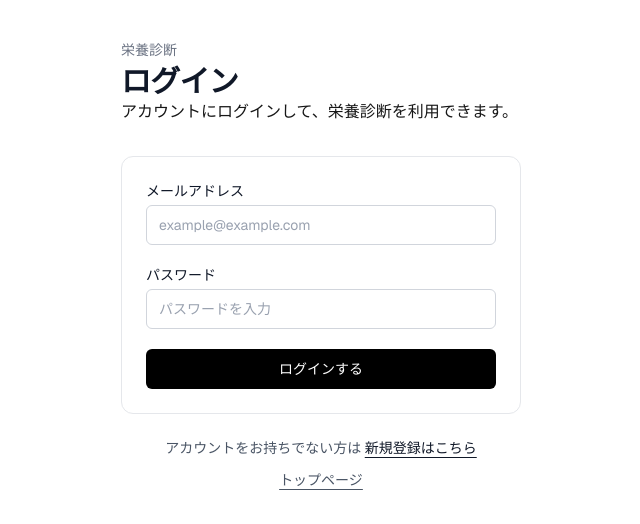
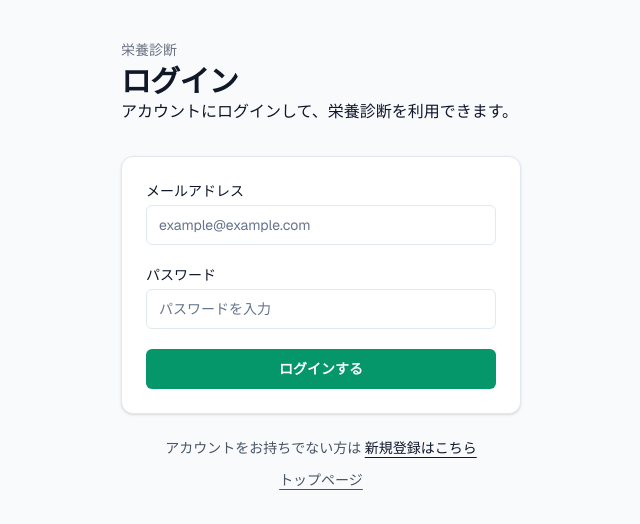
Before and after one commit to arasei/personal-nutrition-app, a Next.js app in the folder web/: page /login in a window 1280 px wide. Shown: the top 524 px of the page, without its empty margins (319-959 px from the left). Built offline with nearby package versions, Linux system fonts and the light colour scheme; no server answers.

Commit message:
style: 共通UIをエメラルド基調に統一

```diff
--- a/web/app/globals.css
+++ b/web/app/globals.css
@@ -4,6 +4,7 @@
   全体の概要
   - アプリ全体に共通する背景色・文字色・フォント・Tailwind のデザイントークンを定義するファイル
   - 全ての画面に本当に共通するもの を書く場所
+  - 色の名前と実際の色を管理する場所
   - layout.tsx(アプリ全体を包む箱) に対して その箱全体に適用する内装ルール
  */
 
@@ -67,8 +68,38 @@
   - 文字色につけた名前
 */
 :root {
-  --background: #ffffff;
-  --foreground: #171717;
+  /* ページ全体の背景 */
+  --background: #f8fafc;
+  /* 基本の文字色 */
+  --foreground: #0f172a;
+
+
+  /* カードや入力欄の白い背景 */
+  --surface: #ffffff;
+  /* カードや入力欄の薄い枠線 */
+  --border: #e2e8f0;
+  /* 補足説明・日付・注釈など */
+  --muted: #64748b;
+
+
+  /* 診断開始・ログインなど、最も重要な操作 */
+  --primary: #059669;
+  /* primaryボタンにマウスを乗せた時 */
+  --primary-hover: #047857;
+  /* 選択状態・薄いエメラルド背景 */
+  --primary-light: #ecfdf5;
+  /* グラフや補助的な強調 */
+  --secondary: #0f766e;
+
+
+  /* 成功を意味する状態色 */
+  --success: #10b981;
+  /* 警告を意味する状態色 */
+  --warning: #f59e0b;
+  /* エラーを意味する状態色 */
+  --error: #ef4444;
+  /* 情報を意味する状態色 */
+  --info: #3b82f6;
 }
 
 /*
@@ -85,6 +116,25 @@
 @theme inline {
   --color-background: var(--background);
   --color-foreground: var(--foreground);
+
+
+  --color-surface: var(--surface);
+  --color-border: var(--border);
+  --color-muted: var(--muted);
+
+
+  --color-primary: var(--primary);
+  --color-primary-hover: var(--primary-hover);
+  --color-primary-light: var(--primary-light);
+  --color-secondary: var(--secondary);
+
+
+  --color-success: var(--success);
+  --color-warning: var(--warning);
+  --color-error: var(--error);
+  --color-info: var(--info);
+
+
   --font-sans: var(--font-geist-sans);
   --font-mono: var(--font-geist-mono);
 }
--- a/web/app/login/page.tsx
+++ b/web/app/login/page.tsx
@@ -145,6 +145,7 @@ import { Input } from "@/components/ui/Input";
 import { Label } from "@/components/ui/Label";
 import Button from "@/components/ui/Button";
 import ErrorMessage from "@/components/ui/ErrorMessage";
+import Card from "@/components/ui/Card";
 
 export default function LoginPage() {
   const router = useRouter();
@@ -227,9 +228,10 @@ export default function LoginPage() {
         メールアドレス・パスワード
         - ログインボタンを押した時にフォームの内容を送信し、ログイン処理を動かす
       */}
+      <Card className="mt-8">
         <form
           onSubmit={handleLogin}
-        className="mt-8 space-y-5 rounded-xl border border-gray-200 bg-white p-4 sm:p-6"
+          className="space-y-5"
         >
           <div className="space-y-2">
             <Label htmlFor="email">
@@ -302,6 +304,7 @@ export default function LoginPage() {
             {isLoading ? "ログイン中..." : "ログインする"}
           </Button>
         </form>
+      </Card>
 
       {/* 新規登録ページ(/signup)への遷移リンク */}
       {/* 未登録の人がログイン画面から新規登録ページへ移動できるように */}
@@ -309,7 +312,7 @@ export default function LoginPage() {
         アカウントをお持ちでない方は{" "}
         <Link
           href="/signup"
-          className="font-medium text-gray-900 underline underline-offset-4"
+          className="whitespace-nowrap font-medium text-foreground underline underline-offset-4"
         >
           新規登録はこちら
         </Link>
--- a/web/components/ui/Button.tsx
+++ b/web/components/ui/Button.tsx
@@ -99,30 +99,75 @@ export default function Button({
   className = "",
   ...props
 }: ButtonProps) {
+
+// baseClassName(ボタンの基本の見た目を定義)
+
+
+  // inline-flex
+  // - ボタン内の文字を整列しやすくする
+
+  // min-h-10
+  // - ボタンの最低限の高さを揃える
+
+  // items-center / justify-center
+  // - 文字を縦横中央へ配置
+
+  // rounded-md
+  // - 控えめな角丸
+
+  // px-4 / py-2
+  // ボタン内側の余白
+
+  // text-sm / font-semibold
+  // - Button と LinkButton の文字サイズを小さすぎず、少し強調された文字にする
+
+  // transition-colors
+  // - ホバー時の色変更を滑らかにする
+
+  // focus-visible:ring-primary/30
+  // - キーボード操作・選択状態時に薄いエメラルドのリングを表示
+
+  // disabled:opacity-50
+  // - 処理中(送信中・ログイン確認中・回答送信中 など)、押せないボタンを薄く表示
+
   // disabled:cursor-not-allowed
   // - ボタンが押せない時、カーソルを「押せない」形に変えている
-
-  // disabled:opacity-50
-  // - 送信中・ログイン確認中・回答送信中 などで、ボタンを少し薄く表示している
-
-  // text-sm
-  // - Button と LinkButton の文字サイズを明示的に揃える
-
-  // transition-colors
-  // - hover時の色変換を滑らかにする
-
-  // focus-visible:...
-  // - キーボード操作時の現在位置
-  // - キーボードの Tab で移動した時に、「今どのボタンが選択されていkるか」を見えるように(周囲にリングが表示)する
 
   // focus-visible:ring-offset-2
   // - ボタン本体とフォーカスリングの間に少し隙間を作る。
   const baseClassName =
-    "inline-flex min-h-10 items-center justify-center rounded-md px-4 py-2 text-sm font-medium transition-colors focus-visible:outline-none focus-visible:ring-2 focus-visible:ring-gray-400 focus-visible:ring-offset-2 disabled:cursor-not-allowed disabled:opacity-50";
+    "inline-flex min-h-10 items-center justify-center rounded-md px-4 py-2 text-sm font-semibold transition-colors focus-visible:outline-none focus-visible:ring-2 focus-visible:ring-primary/30 focus-visible:ring-offset-2 focus-visible:ring-offset-background disabled:cursor-not-allowed disabled:opacity-50";
+
+
+  // primary(主ボタン)
+
+  // bg-primary
+  // - 通常時、エメラルド背景
+
+  // text-white
+  // - 文字白色
+
+  // hover:bg-primary-hover
+  // - ホバー時(マウスを乗せると)、濃いエメラルド色
+
+  // disabled:hover:bg-primary
+  // - 操作できない時は、ホバー(マウスを乗せる)しても色を変えない。(通常時のエメラルド色のまま)
+
+
+  // secondary(副ボタン)
+
+  // bg-surface
+  // - 通常時、白背景
+
+  // border-primary / text-primary
+  // - 枠線 と 文字 の色 がエメラルド色
+
+  // hover:bg-primary-light
+  // - ホバー時、薄いエメラルド背景
 
   const variantClassName = {
-    primary: "bg-black text-white hover:bg-gray-800 disabled:hover:bg-black",
-    secondary: "border border-gray-300 bg-white text-gray-900 hover:bg-gray-50 disabled:hover:bg-white",
+    primary: "bg-primary text-white hover:bg-primary-hover disabled:hover:bg-primary",
+    secondary: "border border-primary bg-surface text-primary hover:bg-primary-light disabled:hover:bg-surface",
   };
 
   return (
--- /dev/null
+++ b/web/components/ui/Card.tsx
@@ -0,0 +1,100 @@
+// web/components/ui/Card.tsx
+
+// 全体の概要
+// - ログインフォームや診断案内などの「白い箱」(カード)の背景・枠線・角丸・影・内側余白を見た目を統一する共通コンポーネント
+// - カードの共通の見た目を管理する場所
+
+
+// ポイント
+
+
+// Card.tsx
+// - どのカードでも共通の見た目 を定義
+// - Card は見た目だけを担当
+
+
+// 各Page.tsx
+// - そのページだけの幅・外側余白・配置 を定義
+// - form は送信処理を担当
+
+
+
+
+
+// 今回 カード の共通の見た目には以下は指定しない。カードを使用する場所によって変わるため
+
+// - mt-8 などの外側余白
+// - max-w-xl など、中にある要素同士の間隔
+// - space-y-5 など、中にある要素同士の間隔
+// - hover時の色
+// - クリック処理
+// - API通信やDB処理
+
+
+
+
+
+
+// rounded-xl
+// - カードの角を丸くする
+
+// border border-border
+// - 薄いグレーの枠線を表示
+
+// bg-surface
+// - カードの背景を白にする
+
+// p-4
+// - スマートフォンでの内側余白
+
+// shadow-sm
+// - 控えめな影を付ける
+
+// sm:p-6
+// - 画面が広い場合(PCなど)は内側余白を広げる
+
+
+
+// 通常の <div> に渡せる属性を、共通の Card でも使えるようにする型を読み込んでいる。
+// - Card に以下のような属性を渡せるようにするため
+// - import type なので、画面上で動く処理として読み込むのではなく、typeScriptの確認だけに使用する。
+// 使用例
+// <Card id="login-card" aria-label="ログインフォーム">
+import type { ComponentPropsWithoutRef } from "react";
+
+// Card が受け取れる情報を定義
+// Card が 以下のような通常の<div> と同じ属性を受け取れるようにする
+
+// - <Card className="mt-8">
+// - <Card id="diagnosis-card">
+// - <Card aria-label="診断の案内">
+type CardProps = ComponentPropsWithoutRef<"div">;
+
+
+// Children,
+// - Card の中身を受け取る
+// - フロント側で Card の開始タグと終了タグの間に書いた内容(<h>...</h>・<p>...</p>など)を受け取る
+
+// className = "",
+// - 追加のclass を受け取る
+// - 各フロントページで書いた専用の余白などを追加できるようにするため
+
+// ...props
+// - 残りの属性をまとめて受け取る
+// - 例えば、aria-label など
+
+
+export default function Card({
+  children,
+  className = "",
+  ...props
+}: CardProps) {
+  return (
+    <div
+      className={`rounded-xl border border-border bg-surface p-4 shadow-sm sm:p-6 ${className}`}
+      {...props}
+    >
+      {children}
+    </div>
+  );
+}
--- a/web/components/ui/Input.tsx
+++ b/web/components/ui/Input.tsx
@@ -93,17 +93,6 @@ type InputProps = ComponentPropsWithoutRef<"input">;
 export const Input = forwardRef<HTMLInputElement, InputProps>(
   // props と ref を受け取る
 
-  // className = "",
-  // - 共通UI をまとめている。
-  // - className を
-  // フロント側で書いていた場合、書いた内容を使用する
-  // フロント側で書いていない場合、空文字とする
-
-  // ...props
-  // - <input/> に渡す機能・属性(type、value、onChange、required など) をまとめている。
-  // - 呼び出し側(フロント側の<input/>) で 書いた <input/> に渡す機能・属性(type、value、onChange、required など) を
-  // `...props` として `web/components/ui/Input.tsx` で まとめて受け取り、<input>内で使用する
-
   // ref
   // - 実際のinput要素 をまとめている
   // - forwardRef`web/components/ui/Input.tsx` で共通化した <input> の機能・属性 を フロントで使い回すために `forwardRef` を使用する。
@@ -116,12 +105,57 @@ export const Input = forwardRef<HTMLInputElement, InputProps>(
   // ref を通じて、その input を直接操作できる
 
 
+  // ...props
+  // - <input/> に渡す機能・属性(type、value、onChange、required など) をまとめている。
+  // - 呼び出し側(フロント側の<input/>) で 書いた <input/> に渡す機能・属性(type、value、onChange、required など) を
+  // `...props` として `web/components/ui/Input.tsx` で まとめて受け取り、<input>内で使用する
+
+
+  // className = "",
+  // - 共通UI をまとめている。
+  // - className を
+  // フロント側で書いていた場合、書いた内容を使用する
+  // フロント側で書いていない場合、空文字とする
+
+  // border-border
+  // - 通常の薄いグレーの枠線
+
+  // focus-visible:border-primary ・ focus-visible:ring-primary/20
+  // - 現在入力中状態の欄をエメラルドのボーダーと枠線で表示
+
+  // placeholder:text-muted
+  // - input内の placeholder に表示する入力例は本文より薄く表示する
+
+  // aria-invalid:border-error
+  // - aria-invalid={true}が渡された入力欄を赤い枠線でエラー表示する
+
+
   ({ className = "", ...props }, ref) => {
     return (
       <input
         ref={ref}
         {...props}
-        className={`min-h-10 w-full rounded-md border border-gray-300 bg-white px-3 py-2 text-sm text-gray-900 transition-colors placeholder:text-gray-400 focus-visible:border-gray-500 focus-visible:outline-none focus-visible:ring-2 focus-visible:ring-gray-400 focus-visible:ring-offset-1 disabled:cursor-not-allowed disabled:bg-gray-100 disabled:text-gray-500 ${className}`}
+        className={`
+          min-h-10
+          w-full
+          rounded-md
+          border border-border
+          bg-surface
+          px-3 py-2
+          text-sm text-foreground
+          transition-colors
+          placeholder:text-muted
+          focus-visible:border-primary
+          focus-visible:outline-none
+          focus-visible:ring-2
+          focus-visible:ring-primary/20
+          focus-visible:ring-offset-1
+          disabled:cursor-not-allowed
+          disabled:bg-background
+          disabled:text-muted
+          aria-invalid:border-error
+          ${className}
+        `}
       />
     );
   }
--- a/web/components/ui/Label.tsx
+++ b/web/components/ui/Label.tsx
@@ -53,7 +53,7 @@ export function Label({ className = "", ...props }: LabelProps) {
   return (
     <label
       {...props}
-      className={`mb-1 block text-sm font-medium text-gray-900 ${className}`}
+      className={`mb-1 block text-sm font-medium text-foreground ${className}`}
     />
   )
 }
--- a/web/components/ui/LinkButton.tsx
+++ b/web/components/ui/LinkButton.tsx
@@ -115,7 +115,7 @@ import type {
 // <LinkProps & AnchorHTMLAttributes<HTMLAnchorElement>
 // - 通常の <Link> に書ける機能・属性(type・disabled・className など) を、
 // `web/components/ui/LinkButton.tsx` でも使えるようにするための型を定義
-type LinkButtonProps = PropsWithChildren<LinkProps & AnchorHTMLAttributes<HTMLAnchorElement> & { variant?: "primary" | "secondary"; }>;
+type LinkButtonProps = PropsWithChildren<LinkProps & AnchorHTMLAttributes<HTMLAnchorElement> & { variant?: "primary" | "secondary" | "text"; }>;
 
 export default function LinkButton({
   children,
@@ -136,11 +136,12 @@ export default function LinkButton({
   // focus-visible:ring-offset-2
   // - ボタン本体とフォーカスリングの間に少し隙間を作る。
   const baseClassName =
-    "inline-flex min-h-10 items-center justify-center rounded-md px-4 py-2 text-sm font-medium transition-colors focus-visible:outline-none focus-visible:ring-2 focus-visible:ring-gray-400 focus-visible:ring-offset-2";
+    "inline-flex items-center justify-center text-sm font-semibold transition-colors focus-visible:outline-none focus-visible:ring-2 focus-visible:ring-primary/30 focus-visible:ring-offset-2 focus-visible:ring-offset-background";
 
   const variantClassName = {
-    primary: "bg-black text-white hover:bg-gray-800",
-    secondary: "border border-gray-300 bg-white text-gray-900 hover:bg-gray-50",
+    primary: "min-h-10 rounded-md bg-primary px-4 py-2 text-white hover:bg-primary-hover",
+    secondary: "min-h-10 rounded-md border border-primary bg-surface px-4 py-2 text-primary hover:bg-primary-light",
+    text: "min-h-10 px-1 text-primary underline-offset-4 hover:text-primary-hover hover:underline",
   };
 
   return (
```
Also changed, not shown: web/app/diagnosis/start/page.tsx (+6 -4 lines), web/app/page.tsx (+7 -2 lines), web/app/signup/page.tsx (+7 -3 lines). Lines whose indentation alone changed are shown as unchanged.
